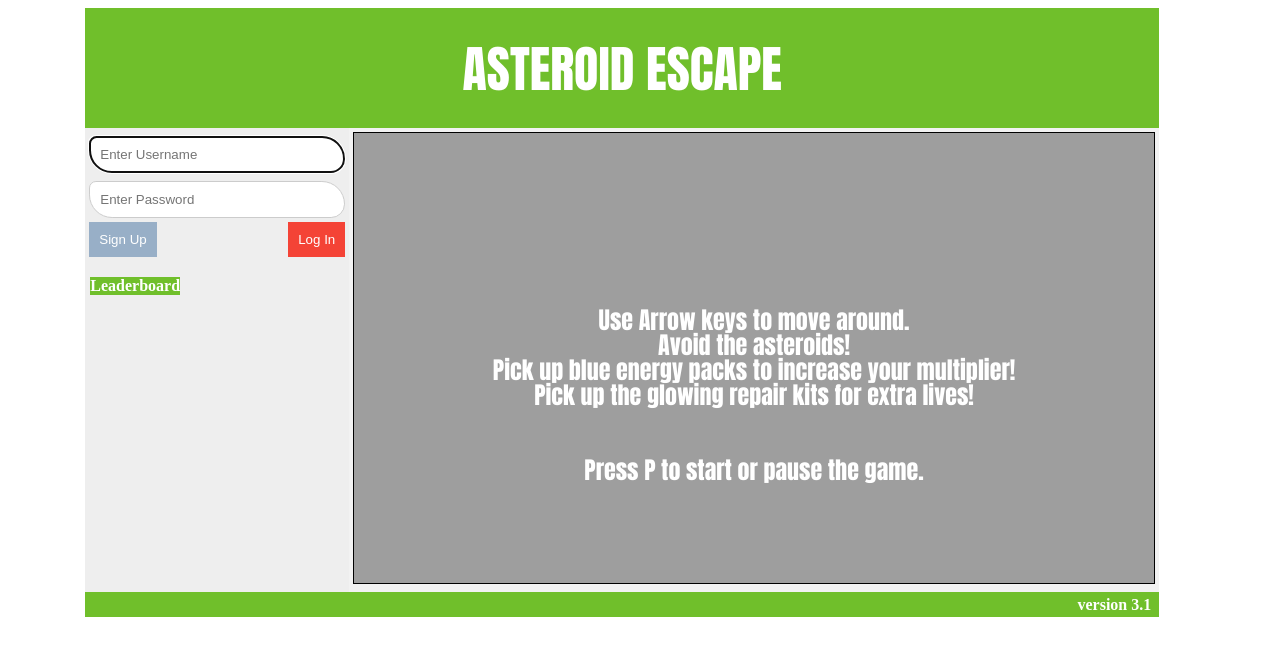
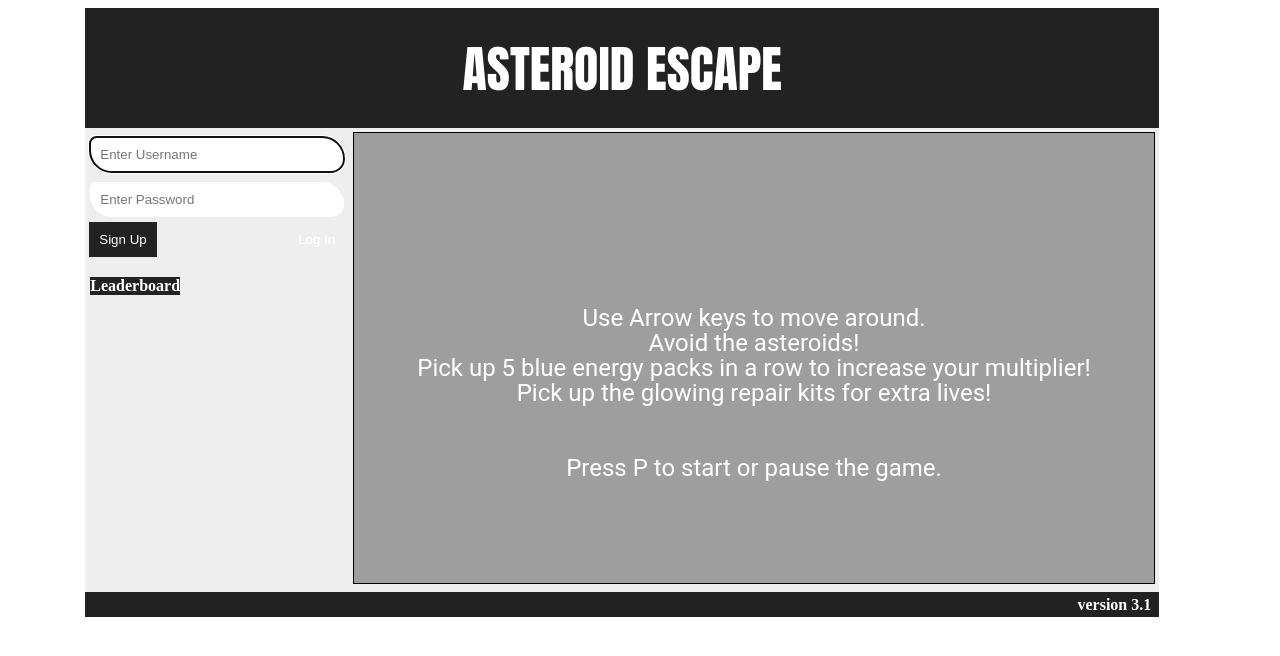
Before and after one commit to jackylau-nyc/Asteroid-Escape, a PHP site: page / in a window 1280 px wide. Shown: the top 656 px of the page. Run offline with PHP 8.4, Linux system fonts and the light colour scheme; data that the repository does not hold is empty.

Commit message:
adjusting front end

```diff
--- a/asteroidescape.js
+++ b/asteroidescape.js
@@ -166,12 +166,12 @@
 	  Game.context.fillStyle = bgTextColor;
 	  Game.context.shadowBlur = 2;
 	  Game.context.drawImage(bgImage, 0, 0,bgImage.width/Game.background.cols,bgImage.height/Game.background.rows, 0, 0, Game.width, Game.height);
-	  Game.context.font = "24px impact";
+	  Game.context.font = "24px roboto";
 	  Game.context.textAlign = "center";
 	  Game.context.textBaseline = "hanging";
 	  Game.context.fillText("Use Arrow keys to move around.", Game.width/2, (Game.height/2) - 50);
 	  Game.context.fillText("Avoid the asteroids!", Game.width/2, (Game.height/2) - 25);
-	  Game.context.fillText("Pick up blue energy packs to increase your multiplier!", Game.width/2, (Game.height/2));
+	  Game.context.fillText("Pick up 5 blue energy packs in a row to increase your multiplier!", Game.width/2, (Game.height/2));
 	  Game.context.fillText("Pick up the glowing repair kits for extra lives!", Game.width/2, (Game.height/2)+25);
 	  Game.context.fillText("Press P to start or pause the game.", Game.width/2, (Game.height/2) + 100);
 	  Game.context.shadowBlur = 0;
--- a/index.php
+++ b/index.php
@@ -24,8 +24,8 @@
 				<input type="text" placeholder="Enter Username" value = "<?php echo $username ?>" name="uname" id="loginUsername" class ="loginField" onFocus="if (deadTimer == -1) pauseGame(); document.getElementById('logInResponse').innerHTML='';" autofocus>
 				<input type="password" placeholder="Enter Password" value = "<?php echo $password ?>" name="psw" id="loginPassword" class ="loginField" onFocus="if (deadTimer == -1) pauseGame(); document.getElementById('logInResponse').innerHTML='';">
 				<span class="error"><div id="logInResponse"></div></span>
-				<button  style= "float:right; background-color: #f44336;" type="button" onclick="logIn()" class="signupbtn">Log In</button>
-				<button style= "float:left; background-color: #98AFC7;" id = "signUpbtn" onclick="if (deadTimer == -1) pauseGame(); document.getElementById('signUp').style.display='block'; listening = false;" style="width:auto;">Sign Up</button>
+				<button  style= "float:right; background-color: #eee;" type="button" onclick="logIn()" class="signupbtn">Log In</button>
+				<button style= "float:left; background-color: #222;" id = "signUpbtn" onclick="if (deadTimer == -1) pauseGame(); document.getElementById('signUp').style.display='block'; listening = false;" style="width:auto;">Sign Up</button>
 			 </div>
 			 <div id = "userInfo">
 			 </div>
@@ -81,8 +81,8 @@
 				  <span class="error"><div id="signUpResponse"></div></span>
 
 				  <div  id = "signUpFormBtns" class="clearfix">
-					<button type="button" style= "float:left; background-color: #98AFC7;" onclick="document.getElementById('signUp').style.display='none'; listening = true;">Cancel</button>
-					<button type="button" style= "float:right; background-color: #f44336;" onclick="signUp()" class="signupbtn">Sign Up</button>
+					<button type="button" style= "float:left; background-color: #222;" onclick="document.getElementById('signUp').style.display='none'; listening = true;">Cancel</button>
+					<button type="button" style= "float:right; background-color: #eee;" onclick="signUp()" class="signupbtn">Sign Up</button>
 				  </div>
 				</div>
 			  </form>
--- a/style.css
+++ b/style.css
@@ -14,7 +14,7 @@ input[type=text], input[type=password], input[type=file]  {
     padding: 10px 10px;
     margin: 4px 0;
     display: inline-block;
-    border: 1px solid #ccc;
+    border: 1px solid #eee;
     box-sizing: border-box;
 	border-radius: 15px 50px 30px;
 }
@@ -36,11 +36,11 @@ th, td {
     padding: 4px;
 }
 
-tr:nth-child(even){background-color: #f2f2f2}
+tr:nth-child(even){background-color: #eee}
 
 th {
 	padding: 0px;
-    background-color: #70BF2B;
+    background-color: #222;
     color: white;
 }
 
@@ -96,9 +96,9 @@ span.psw {
 
 /* Modal Content/Box */
 .modal-content {
-    background-color: #F2F4F4;
+    background-color: #eee;
     margin: 5% auto 15% auto; /* 5% from the top, 15% from the bottom and centered */
-    border: 1px solid #888;
+    border: 1px solid #222;
     width: 500px; /* Could be more or less, depending on screen size */
 }
 
@@ -107,14 +107,14 @@ span.psw {
     position: absolute;
     right: 15px;
     top: 0;
-    color: #000;
+    color: #111;
     font-size: 35px;
     font-weight: bold;
 }
 
 .closeInTable {
 	float: right;
-    color: #000;
+    color: #111;
     font-size: 35px;
     font-weight: bold;
 }
```
